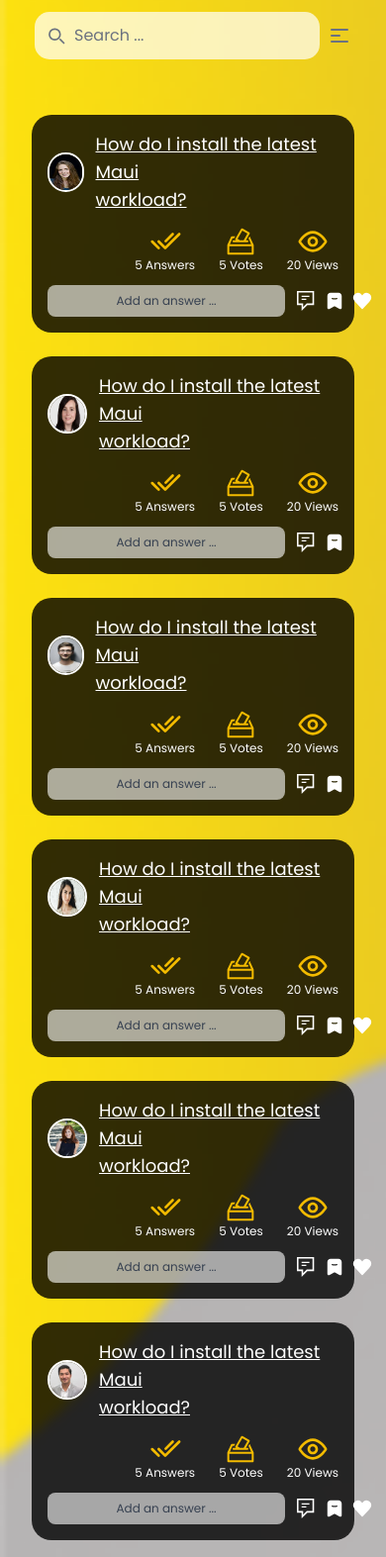
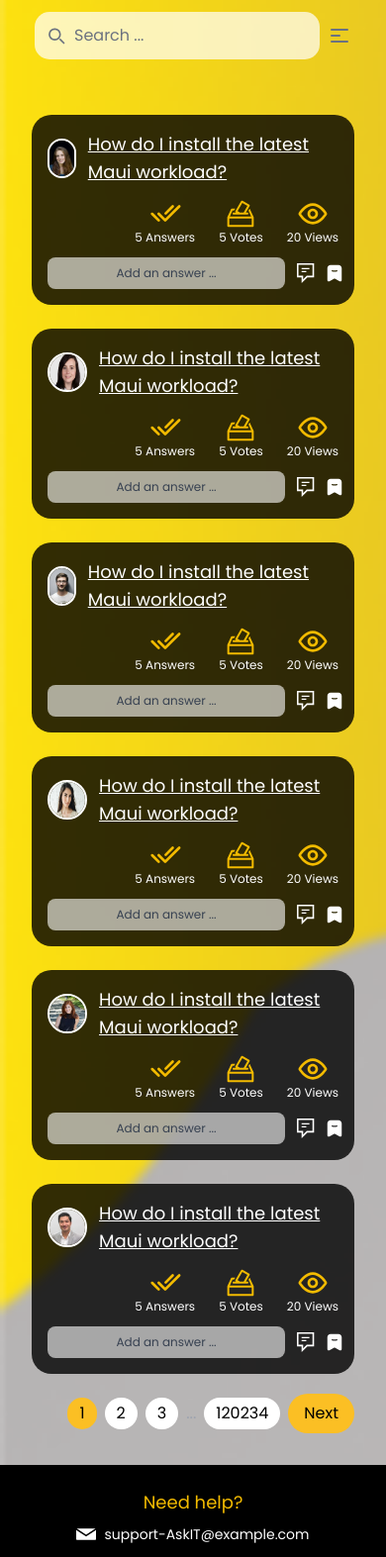
Before and after one commit to SalmaIdoufkir/ProjectFront.github.io, a website: page index.html in a window 390 px wide. Shown: the part 1820-3393 px from the top of the page at 99% size. Drawn offline with nearby package versions, Linux system fonts and the light colour scheme.

Commit message:
Mise à jour des fichiers HTML et ajout du dossier dist

```diff
--- a/index.html
+++ b/index.html
@@ -286,12 +286,12 @@
     <div class="grid grid-cols-1 sm:grid-cols-2 md:grid-cols-3 gap-6 w-full max-w-7xl">
         <!-- Carte de Question -->
         <!-- Carte de Question -->
-        <div class="bg-black bg-opacity-80 p-4 rounded-[20px] flex flex-col space-y-3 question-card" >
+        <div class="bg-black bg-opacity-80 p-4 rounded-[20px] flex flex-col space-y-3 question-card">
             <!-- En-tête de la Carte : Image de profil et Question -->
             <div class="flex items-center space-x-3">
                 <img src="OIP.jpeg" alt="User Photo" class="w-10 h-10 rounded-full border-2 border-white">
                 <h2 class="text-lg  text-white">
-                    <span class="underline">How do I install the latest Maui <br>workload?</span>
+                    <span class="underline">How do I install the latest Maui workload?</span>
                 </h2>
             </div>
 
@@ -368,8 +368,8 @@
 
 
 <!-- Icône de Like -->
-<button class="flex items-center" onclick="toggleLike(this)">
-    <svg viewBox="0 0 48 48" xmlns="http://www.w3.org/2000/svg" fill="#FFFFFF" class="w-5 h-5 icon-heart">
+<button class="md:flex hidden items-center" onclick="toggleLike(this)">
+    <svg viewBox="0 0 48 48" xmlns="http://www.w3.org/2000/svg" fill="#FFFFFF" class="w-5 h-5 icon-heart"> <!-- Ajout de la classe icon-heart ici -->
         <g id="SVGRepo_bgCarrier" stroke-width="0"></g>
         <g id="SVGRepo_tracerCarrier" stroke-linecap="round" stroke-linejoin="round"></g>
         <g id="SVGRepo_iconCarrier">
@@ -385,15 +385,15 @@
         </g>
     </svg>
 </button>
-
 <script>
     function toggleLike(button) {
-        const heartIcon = button.querySelector('.icon-heart');
-        const isLiked = heartIcon.getAttribute('fill') === '#FF0000'; // Vérifie si la couleur est déjà rouge
+    const heartIcon = button.querySelector('.icon-heart');
+    const isLiked = heartIcon.getAttribute('fill') === '#FF0000'; // Vérifie si la couleur est déjà rouge
 
-        // Change la couleur en fonction de l'état actuel
-        heartIcon.setAttribute('fill', isLiked ? '#FFFFFF' : '#FF0000');
-    }
+    // Change la couleur en fonction de l'état actuel
+    heartIcon.setAttribute('fill', isLiked ? '#FFFFFF' : '#FF0000');
+}
+
 </script>
 
 
@@ -408,7 +408,7 @@
             <div class="flex items-center space-x-3">
                 <img src="OIP (7).jpeg" alt="User Photo" class="w-10 h-10 rounded-full border-2 border-white">
                 <h2 class="text-lg  text-white">
-                    <span class="underline">How do I install the latest Maui <br>workload?</span>
+                    <span class="underline">How do I install the latest Maui workload?</span>
                 </h2>
             </div>
 
@@ -514,7 +514,7 @@
             <div class="flex items-center space-x-3">
                 <img src="OIP (4).jpeg" alt="User Photo" class="w-10 h-10 rounded-full border-2 border-white">
                 <h2 class="text-lg  text-white">
-                    <span class="underline">How do I install the latest Maui <br>workload?</span>
+                    <span class="underline">How do I install the latest Maui workload?</span>
                 </h2>
             </div>
 
@@ -615,12 +615,12 @@
             </div>
         </div>
 
-        <div class="bg-black bg-opacity-80 p-4 rounded-[20px] flex flex-col space-y-3">
+        <div class="bg-black bg-opacity-80 p-4 rounded-[20px] flex flex-col space-y-3 question-card">
             <!-- En-tête de la Carte : Image de profil et Question -->
             <div class="flex items-center space-x-3">
                 <img src="OIP (3).jpeg" alt="User Photo" class="w-10 h-10 rounded-full border-2 border-white">
                 <h2 class="text-lg  text-white">
-                    <span class="underline">How do I install the latest Maui <br>workload?</span>
+                    <span class="underline">How do I install the latest Maui workload?</span>
                 </h2>
             </div>
 
@@ -697,7 +697,7 @@
 
 
 <!-- Icône de Like -->
-<button class="flex items-center">
+<button class="md:flex hidden items-center">
     <svg viewBox="0 0 48 48" xmlns="http://www.w3.org/2000/svg" fill="#FFFFFF" class="w-5 h-5">
         <g id="SVGRepo_bgCarrier" stroke-width="0"></g>
         <g id="SVGRepo_tracerCarrier" stroke-linecap="round" stroke-linejoin="round"></g>
@@ -720,12 +720,13 @@
 
             </div>
         </div>
-        <div class="bg-black bg-opacity-80 p-4 rounded-[20px] flex flex-col space-y-3">
+
+        <div class="bg-black bg-opacity-80 p-4 rounded-[20px] flex flex-col space-y-3 question-card">
             <!-- En-tête de la Carte : Image de profil et Question -->
             <div class="flex items-center space-x-3">
                 <img src="OIP (2).jpeg" alt="User Photo" class="w-10 h-10 rounded-full border-2 border-white">
                 <h2 class="text-lg  text-white">
-                    <span class="underline">How do I install the latest Maui <br>workload?</span>
+                    <span class="underline">How do I install the latest Maui workload?</span>
                 </h2>
             </div>
 
@@ -802,7 +803,7 @@
 
 
 <!-- Icône de Like -->
-<button class="flex items-center">
+<button class="md:flex hidden items-center">
     <svg viewBox="0 0 48 48" xmlns="http://www.w3.org/2000/svg" fill="#FFFFFF" class="w-5 h-5">
         <g id="SVGRepo_bgCarrier" stroke-width="0"></g>
         <g id="SVGRepo_tracerCarrier" stroke-linecap="round" stroke-linejoin="round"></g>
@@ -825,12 +826,13 @@
 
             </div>
         </div>
-        <div class="bg-black bg-opacity-80 p-4 rounded-[20px] flex flex-col space-y-3">
+
+        <div class="bg-black bg-opacity-80 p-4 rounded-[20px] flex flex-col space-y-3 question-card">
             <!-- En-tête de la Carte : Image de profil et Question -->
             <div class="flex items-center space-x-3">
                 <img src="OIP (1).jpeg" alt="User Photo" class="w-10 h-10 rounded-full border-2 border-white">
                 <h2 class="text-lg  text-white">
-                    <span class="underline">How do I install the latest Maui <br>workload?</span>
+                    <span class="underline">How do I install the latest Maui workload?</span>
                 </h2>
             </div>
 
@@ -907,7 +909,7 @@
 
 
 <!-- Icône de Like -->
-<button class="flex items-center">
+<button class="md:flex hidden items-center">
     <svg viewBox="0 0 48 48" xmlns="http://www.w3.org/2000/svg" fill="#FFFFFF" class="w-5 h-5">
         <g id="SVGRepo_bgCarrier" stroke-width="0"></g>
         <g id="SVGRepo_tracerCarrier" stroke-linecap="round" stroke-linejoin="round"></g>
```
Also changed, not shown: Tags.html (+3 -3 lines), account.html (+6 -6 lines), ask.html (+3 -3 lines), users.html (+3 -3 lines), dist/output.css (added).
